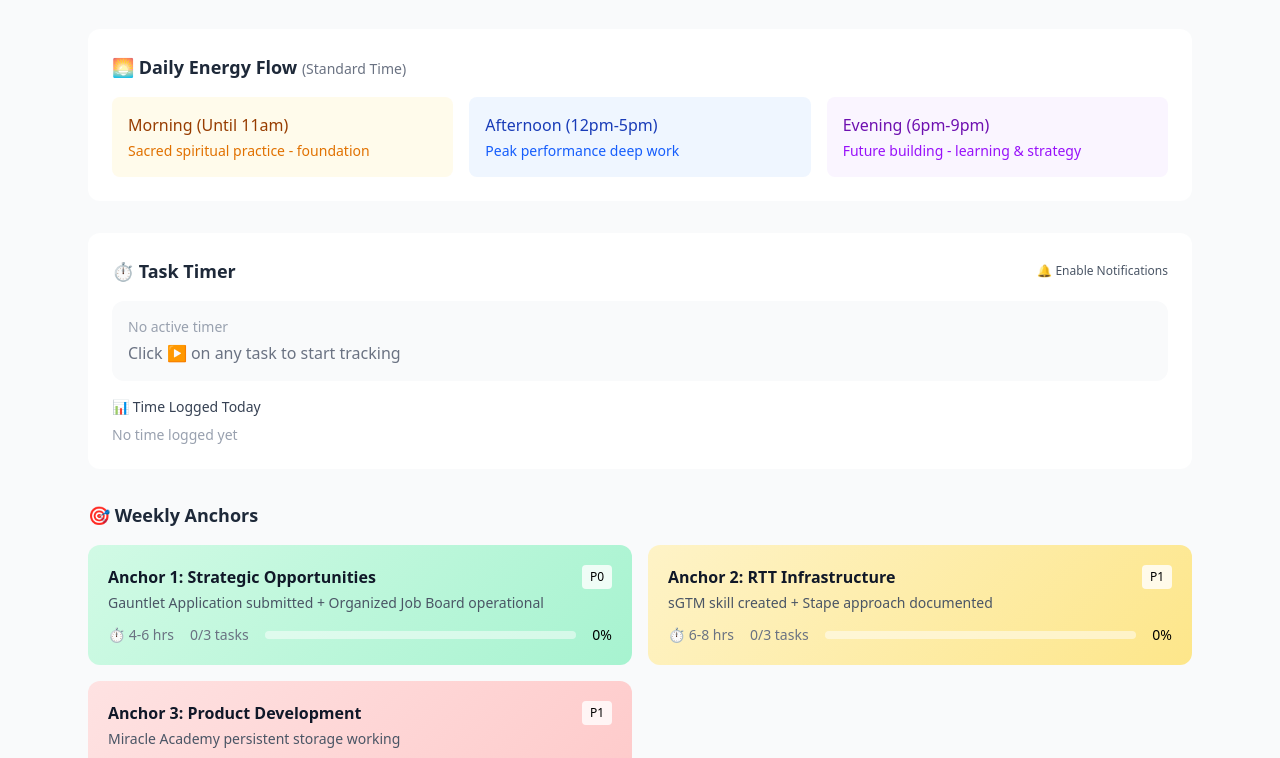
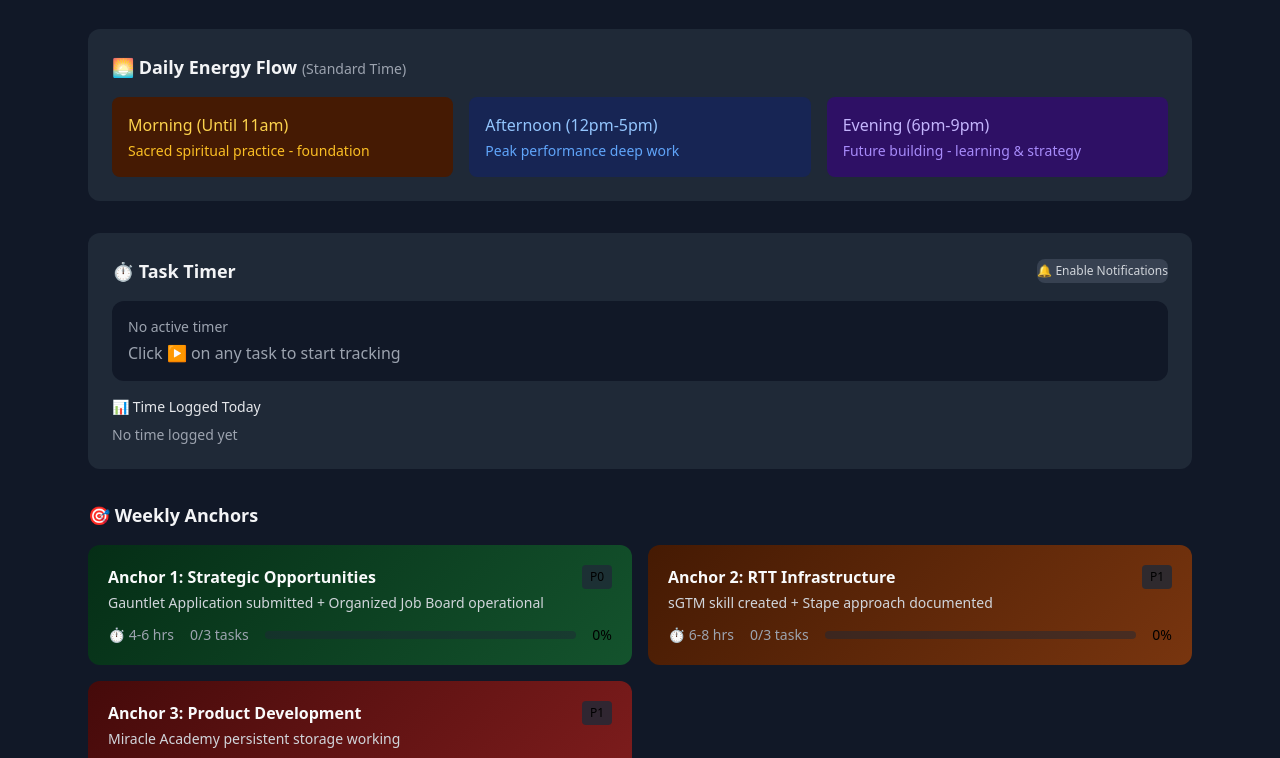
Before and after one commit to Organized-AI/planner, a website: page index.html in a window 1280 px wide. Shown: the part 151-909 px from the top of the page. Drawn offline with Linux system fonts and the light colour scheme.

Commit message:
Set dark mode as default

```diff
--- a/index.html
+++ b/index.html
@@ -600,8 +600,8 @@
 
         function initDarkMode() {
             const savedMode = localStorage.getItem('darkMode');
-            const prefersDark = window.matchMedia('(prefers-color-scheme: dark)').matches;
-            const shouldBeDark = savedMode === 'true' || (savedMode === null && prefersDark);
+            // Default to dark mode if no preference saved
+            const shouldBeDark = savedMode !== 'false';
 
             if (shouldBeDark) {
                 document.body.classList.add('dark');
```
